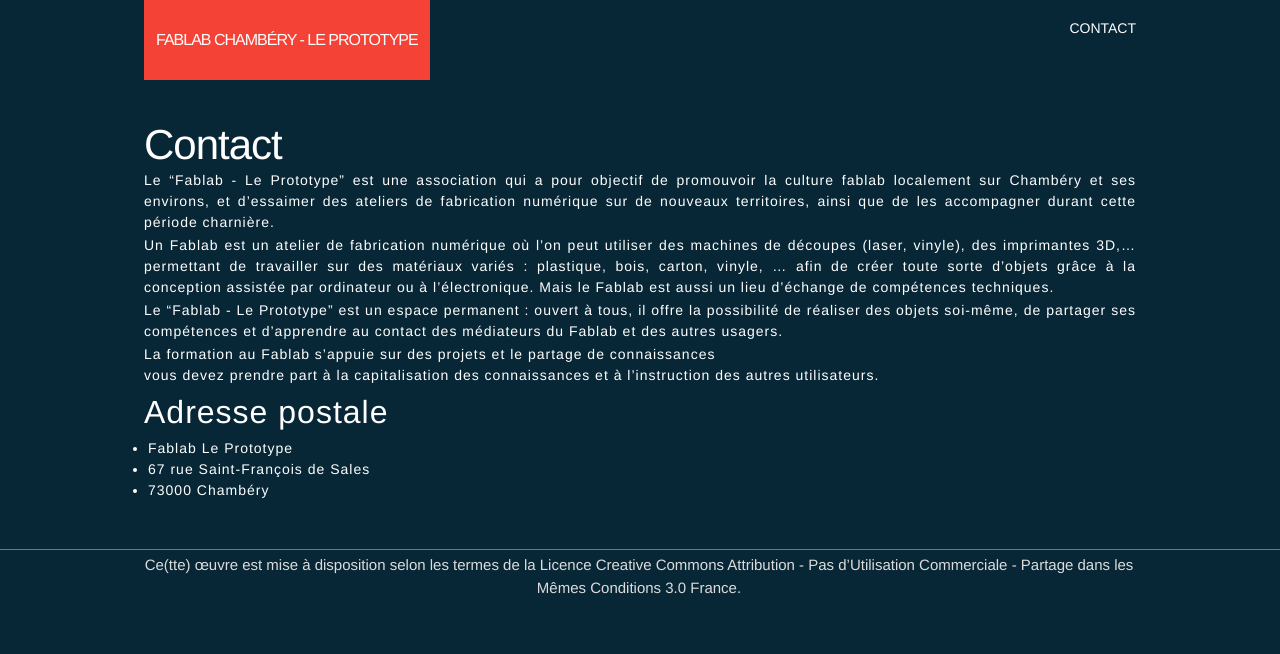
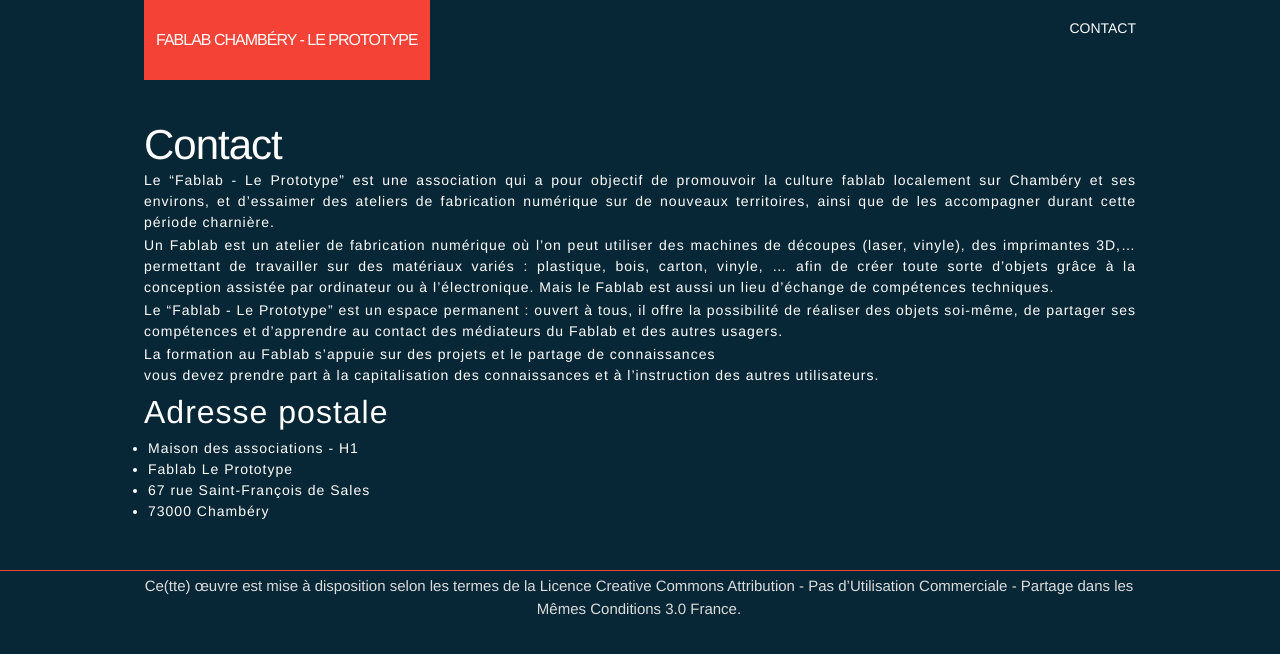
Before and after one commit to fablab-leprototype/fablab-leprototype.github.io, a Jekyll site: the page built from about.md, in a window 1280 px wide. Shown: the top 654 px of the page. Built offline with Jekyll 4.4.1, drawn with Linux system fonts in a browser that asks for light colours; nearby versions of some CDN libraries.

Commit message:
màj
ajout MDA - H1

```diff
--- a/about.md
+++ b/about.md
@@ -25,6 +25,7 @@
 l’instruction des autres utilisateurs.
 
 ## Adresse postale
+* Maison des associations - H1
 * Fablab Le Prototype
 * 67 rue Saint-François de Sales
 * 73000 Chambéry
```
